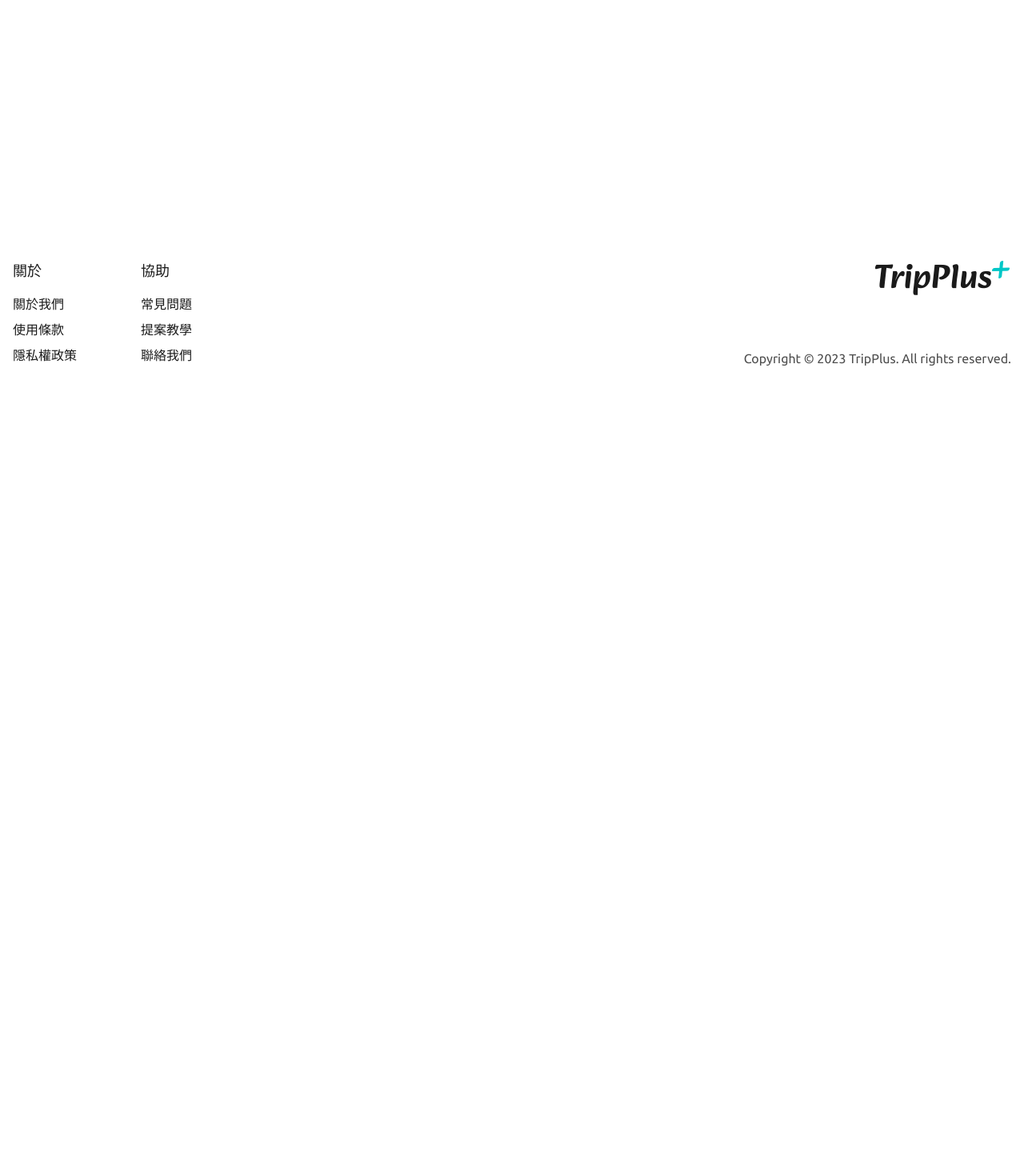
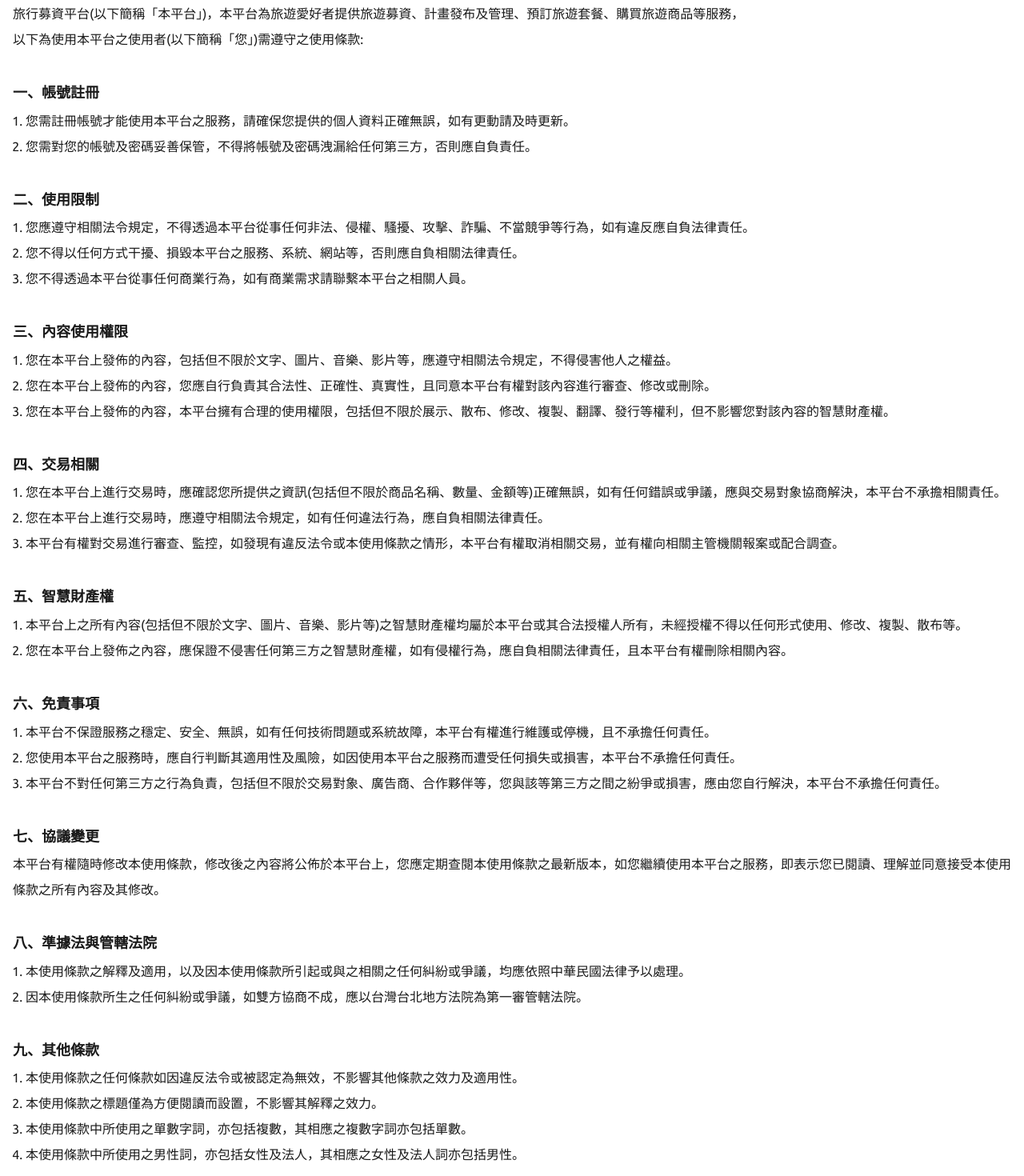
Before and after one commit to gn00678465/TripPlus-client, a Next.js app: page /terms in a window 1280 px wide. Shown: the part 260-1730 px from the top of the page at 80% size. Before the commit the page ends 800 px from the top, so only its background shows below. Built offline with nearby package versions, Linux system fonts and the light colour scheme.

Commit message:
feat: 使用條款頁面切版

```diff
--- a/src/pages/terms/index.tsx
+++ b/src/pages/terms/index.tsx
@@ -1,8 +1,180 @@
 import { Layout } from '@/components';
+import Head from 'next/head';
 import type { ReactElement } from 'react';
+import {
+  Box,
+  Container,
+  ListItem,
+  OrderedList,
+  Heading,
+  Text
+} from '@chakra-ui/react';
 
 const Terms: App.NextPageWithLayout = () => {
-  return <h2>使用條款頁面</h2>;
+  return (
+    <>
+      <Head>
+        <title>使用條款-TripPlus+</title>
+      </Head>
+      <Box className="leading-8" my={10}>
+        <Container maxW={'container.xl'}>
+          <Heading
+            as="h1"
+            fontSize={'3xl'}
+            textAlign={'center'}
+            mb={{ base: 10, md: 16 }}
+            color={'secondary-emphasis.500'}
+            letterSpacing={'0.2rem'}
+          >
+            使用條款
+          </Heading>
+          <Box mb={10}>
+            <Text fontWeight={500}>歡迎使用 TripPlus</Text>
+            <Text>
+              旅行募資平台(以下簡稱「本平台」)，本平台為旅遊愛好者提供旅遊募資、計畫發布及管理、預訂旅遊套餐、購買旅遊商品等服務，
+              <br />
+              以下為使用本平台之使用者(以下簡稱「您」)需遵守之使用條款:
+            </Text>
+          </Box>
+          <Box mb={10}>
+            <Heading as="h2" fontSize={'lg'} my={2}>
+              一、帳號註冊
+            </Heading>
+            <OrderedList>
+              <ListItem>
+                您需註冊帳號才能使用本平台之服務，請確保您提供的個人資料正確無誤，如有更動請及時更新。
+              </ListItem>
+              <ListItem>
+                您需對您的帳號及密碼妥善保管，不得將帳號及密碼洩漏給任何第三方，否則應自負責任。
+              </ListItem>
+            </OrderedList>
+          </Box>
+          <Box mb={10}>
+            <Heading as="h2" fontSize={'lg'} my={2}>
+              二、使用限制
+            </Heading>
+            <OrderedList>
+              <ListItem>
+                您應遵守相關法令規定，不得透過本平台從事任何非法、侵權、騷擾、攻擊、詐騙、不當競爭等行為，如有違反應自負法律責任。
+              </ListItem>
+              <ListItem>
+                您不得以任何方式干擾、損毀本平台之服務、系統、網站等，否則應自負相關法律責任。
+              </ListItem>
+              <ListItem>
+                您不得透過本平台從事任何商業行為，如有商業需求請聯繫本平台之相關人員。
+              </ListItem>
+            </OrderedList>
+          </Box>
+          <Box mb={10}>
+            <Heading as="h2" fontSize={'lg'} my={2}>
+              三、內容使用權限
+            </Heading>
+            <OrderedList>
+              <ListItem>
+                您在本平台上發佈的內容，包括但不限於文字、圖片、音樂、影片等，應遵守相關法令規定，不得侵害他人之權益。
+              </ListItem>
+              <ListItem>
+                您在本平台上發佈的內容，您應自行負責其合法性、正確性、真實性，且同意本平台有權對該內容進行審查、修改或刪除。
+              </ListItem>
+              <ListItem>
+                您在本平台上發佈的內容，本平台擁有合理的使用權限，包括但不限於展示、散布、修改、複製、翻譯、發行等權利，但不影響您對該內容的智慧財產權。
+              </ListItem>
+            </OrderedList>
+          </Box>
+          <Box mb={10}>
+            <Heading as="h2" fontSize={'lg'} my={2}>
+              四、交易相關
+            </Heading>
+            <OrderedList>
+              <ListItem>
+                您在本平台上進行交易時，應確認您所提供之資訊(包括但不限於商品名稱、數量、金額等)正確無誤，如有任何錯誤或爭議，應與交易對象協商解決，本平台不承擔相關責任。
+              </ListItem>
+              <ListItem>
+                您在本平台上進行交易時，應遵守相關法令規定，如有任何違法行為，應自負相關法律責任。
+              </ListItem>
+              <ListItem>
+                本平台有權對交易進行審查、監控，如發現有違反法令或本使用條款之情形，本平台有權取消相關交易，並有權向相關主管機關報案或配合調查。
+              </ListItem>
+            </OrderedList>
+          </Box>
+          <Box mb={10}>
+            <Heading as="h2" fontSize={'lg'} my={2}>
+              五、智慧財產權
+            </Heading>
+            <OrderedList>
+              <ListItem>
+                本平台上之所有內容(包括但不限於文字、圖片、音樂、影片等)之智慧財產權均屬於本平台或其合法授權人所有，未經授權不得以任何形式使用、修改、複製、散布等。
+              </ListItem>
+              <ListItem>
+                您在本平台上發佈之內容，應保證不侵害任何第三方之智慧財產權，如有侵權行為，應自負相關法律責任，且本平台有權刪除相關內容。
+              </ListItem>
+            </OrderedList>
+          </Box>
+          <Box mb={10}>
+            <Heading as="h2" fontSize={'lg'} my={2}>
+              六、免責事項
+            </Heading>
+            <OrderedList>
+              <ListItem>
+                本平台不保證服務之穩定、安全、無誤，如有任何技術問題或系統故障，本平台有權進行維護或停機，且不承擔任何責任。
+              </ListItem>
+              <ListItem>
+                您使用本平台之服務時，應自行判斷其適用性及風險，如因使用本平台之服務而遭受任何損失或損害，本平台不承擔任何責任。
+              </ListItem>
+              <ListItem>
+                本平台不對任何第三方之行為負責，包括但不限於交易對象、廣告商、合作夥伴等，您與該等第三方之間之紛爭或損害，應由您自行解決，本平台不承擔任何責任。
+              </ListItem>
+            </OrderedList>
+          </Box>
+          <Box mb={10}>
+            <Heading as="h2" fontSize={'lg'} my={2}>
+              七、協議變更
+            </Heading>
+            <Text>
+              本平台有權隨時修改本使用條款，修改後之內容將公佈於本平台上，您應定期查閱本使用條款之最新版本，如您繼續使用本平台之服務，即表示您已閱讀、理解並同意接受本使用條款之所有內容及其修改。
+            </Text>
+          </Box>
+          <Box mb={10}>
+            <Heading as="h2" fontSize={'lg'} my={2}>
+              八、準據法與管轄法院
+            </Heading>
+            <OrderedList>
+              <ListItem>
+                本使用條款之解釋及適用，以及因本使用條款所引起或與之相關之任何糾紛或爭議，均應依照中華民國法律予以處理。
+              </ListItem>
+              <ListItem>
+                因本使用條款所生之任何糾紛或爭議，如雙方協商不成，應以台灣台北地方法院為第一審管轄法院。
+              </ListItem>
+            </OrderedList>
+          </Box>
+          <Box mb={10}>
+            <Heading as="h2" fontSize={'lg'} my={2}>
+              九、其他條款
+            </Heading>
+            <OrderedList>
+              <ListItem>
+                本使用條款之任何條款如因違反法令或被認定為無效，不影響其他條款之效力及適用性。
+              </ListItem>
+              <ListItem>
+                本使用條款之標題僅為方便閱讀而設置，不影響其解釋之效力。
+              </ListItem>
+              <ListItem>
+                本使用條款中所使用之單數字詞，亦包括複數，其相應之複數字詞亦包括單數。
+              </ListItem>
+              <ListItem>
+                本使用條款中所使用之男性詞，亦包括女性及法人，其相應之女性及法人詞亦包括男性。
+              </ListItem>
+            </OrderedList>
+          </Box>
+          <Text>
+            以上為TripPlus旅行募資平台之使用條款，請您在使用本平台之前詳細閱讀並確認您已瞭解且同意本使用條款之所有內容。
+            <br />
+            若您對本使用條款有任何問題或疑慮，請勿使用本平台之服務，並隨時與本平台聯繫以獲取進一步的資訊。
+          </Text>
+        </Container>
+      </Box>
+    </>
+  );
 };
 
 export default Terms;
```
